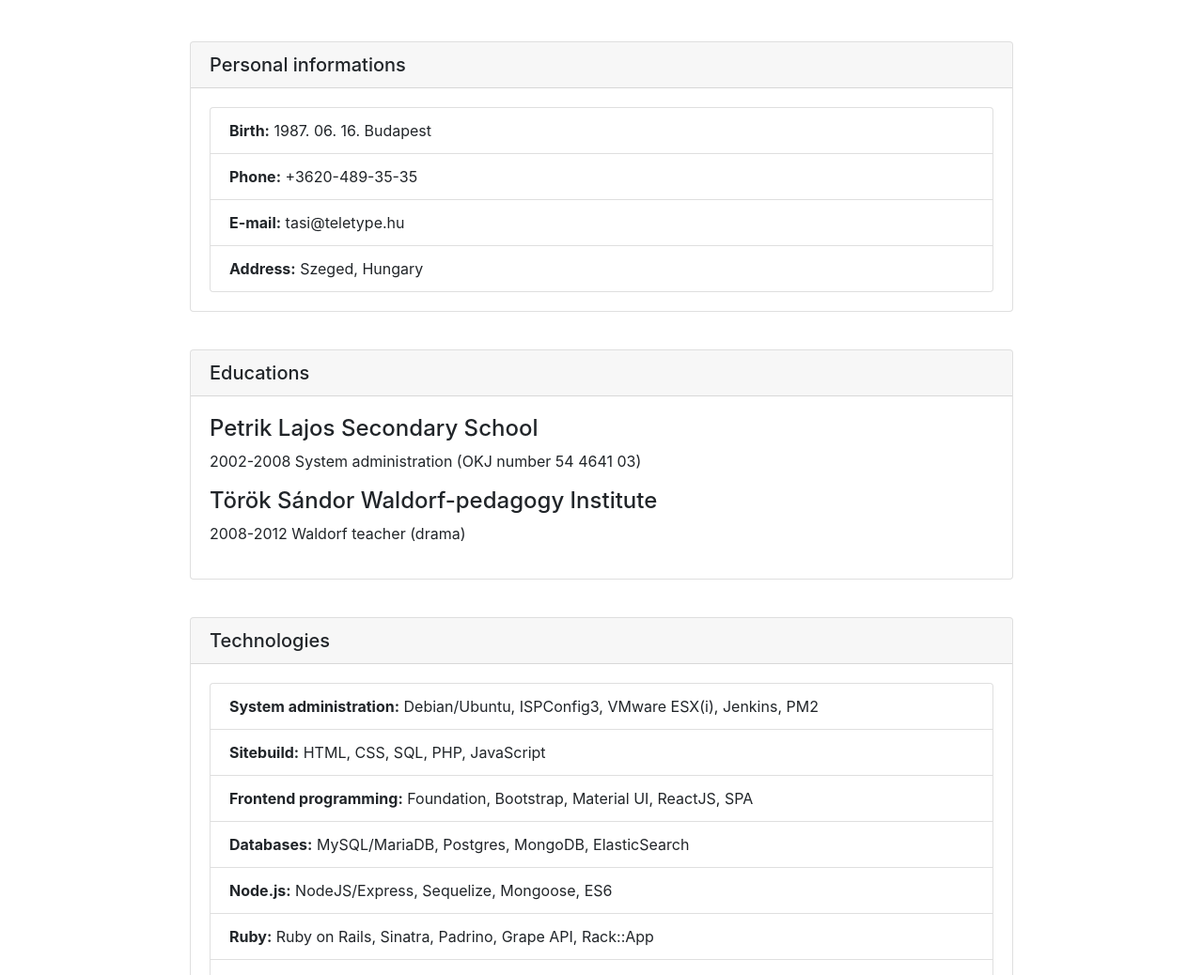
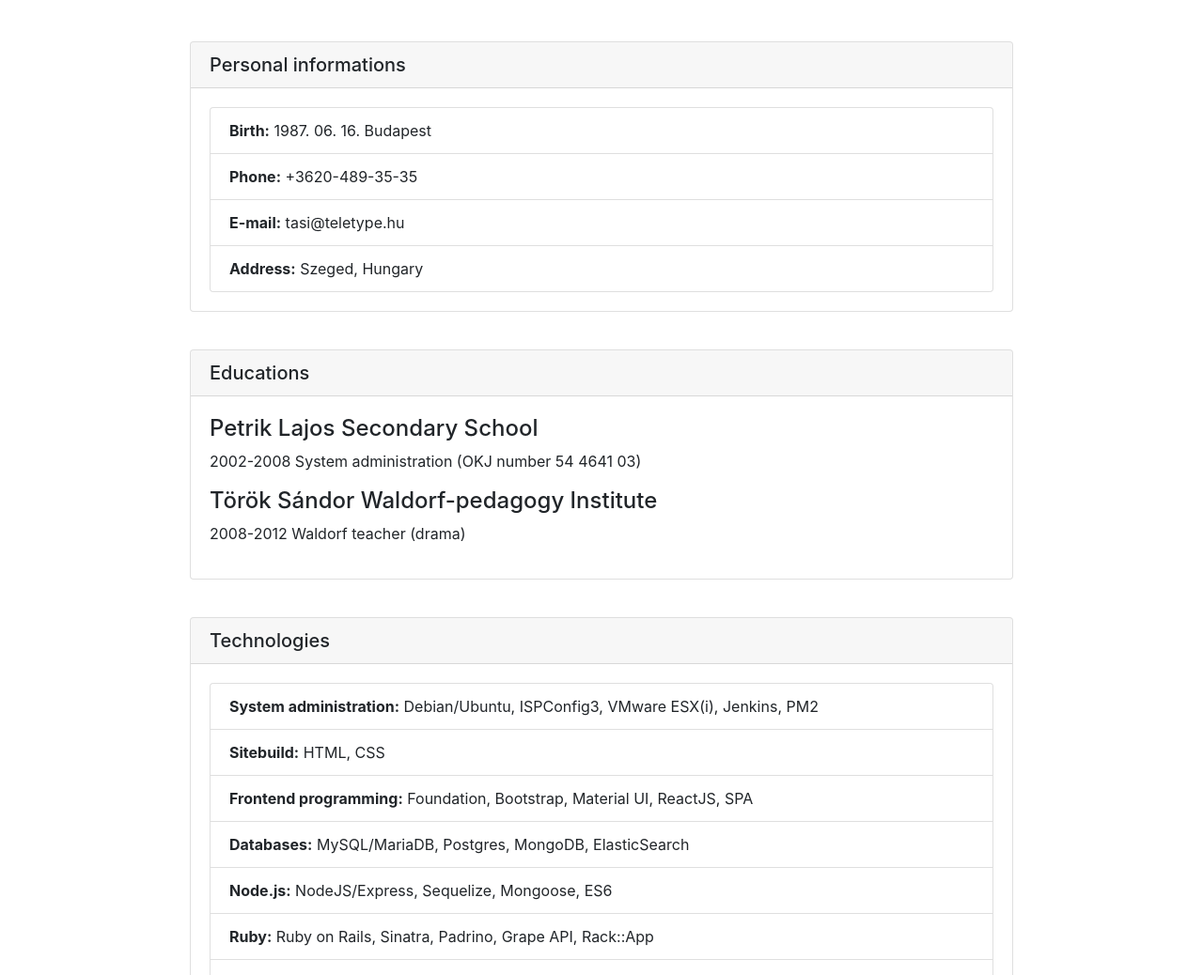
Before and after one commit to rastasi/rastasi.github.io, a plain HTML site: page index.html in a window 1280 px wide. Shown: the part 62-1100 px from the top of the page at 94% size. Drawn offline with nearby package versions, Linux system fonts and the light colour scheme.

Commit message:
fix sitebuild section

```diff
--- a/index.html
+++ b/index.html
@@ -52,7 +52,7 @@
           <ul class="list-group">
             <li class="list-group-item"><strong>System administration:</strong> Debian/Ubuntu, ISPConfig3, VMware
               ESX(i), Jenkins, PM2</li>
-            <li class="list-group-item"><strong>Sitebuild:</strong> HTML, CSS, SQL, PHP, JavaScript</li>
+            <li class="list-group-item"><strong>Sitebuild:</strong> HTML, CSS</li>
             <li class="list-group-item"><strong>Frontend programming:</strong> Foundation, Bootstrap, Material UI,
               ReactJS, SPA</li>
             <li class="list-group-item"><strong>Databases:</strong> MySQL/MariaDB, Postgres, MongoDB, ElasticSearch</li>
```
